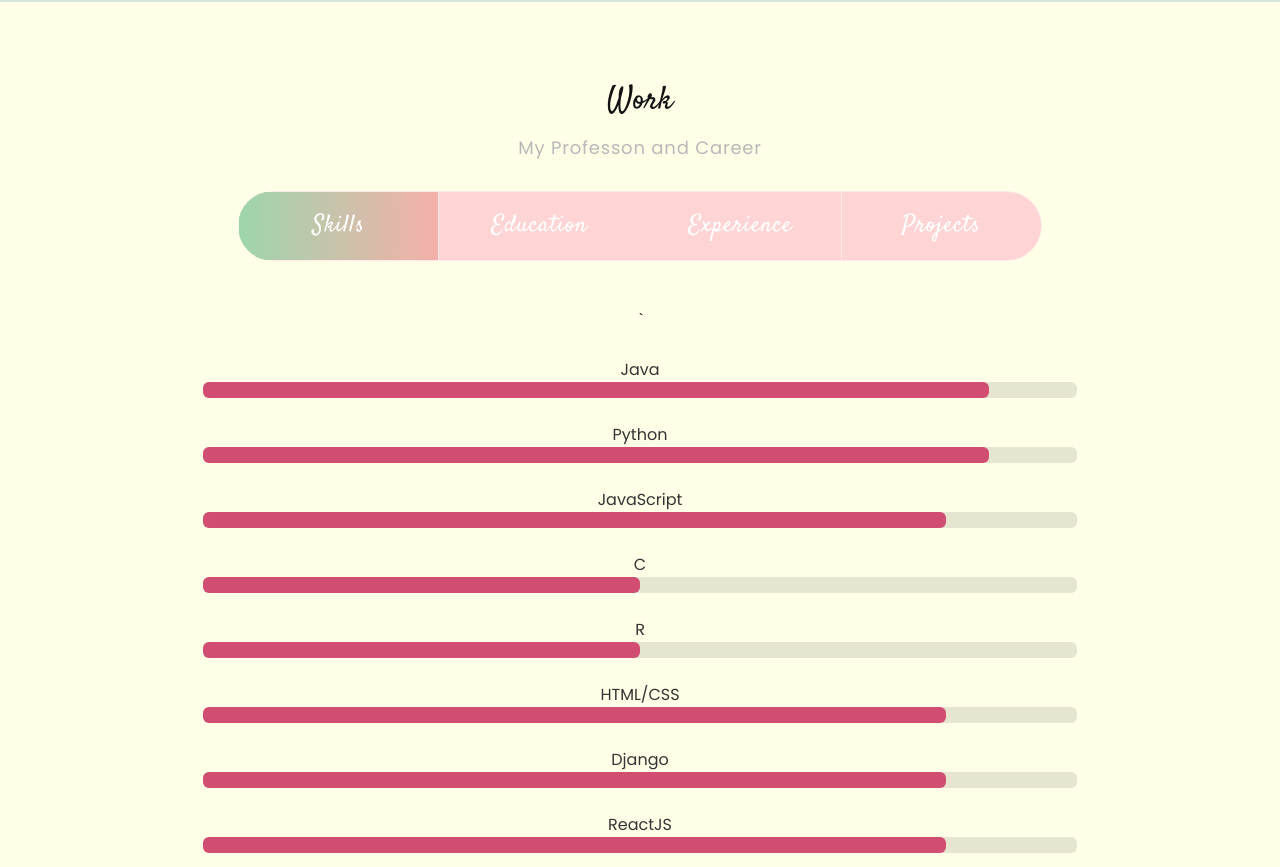
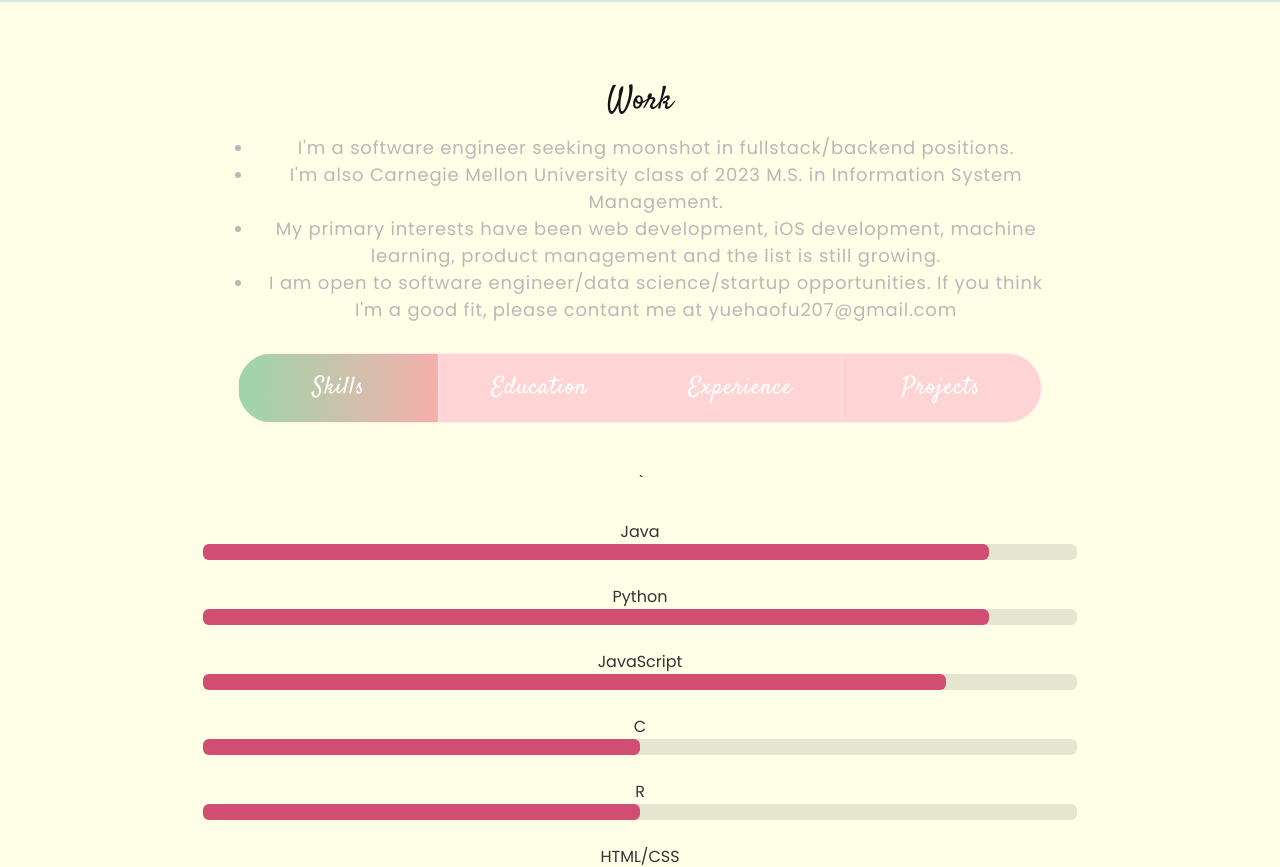
Before and after one commit to KATHRINEFU/personal-portfolio, a React (Create React App) app: page / in a window 1280 px wide. Shown: the part 820-1687 px from the top of the page. Built offline with nearby package versions, Linux system fonts and the light colour scheme.

Commit message:
updated work summary

```diff
--- a/src/App.css
+++ b/src/App.css
@@ -404,6 +404,17 @@
   width: 56%;
   font-family: 'Poppins';
 }
+
+.project-summary{
+  color: #B8B8B8;
+  font-size: 18px;
+  letter-spacing: 0.8px;
+  line-height: 1.5em;
+  margin: 14px auto 30px auto;
+  text-align: center;
+  width: 75%;
+  font-family: 'Poppins';
+}
 .project .nav.nav-pills {
   width: 72%;
   margin: 0 auto;
--- a/src/components/Projects.js
+++ b/src/components/Projects.js
@@ -18,7 +18,12 @@
                 <Row>
                     <Col>
                     <h2> Work </h2>
-                    <p> My Professon and Career </p>
+                    <ul className="project-summary">
+                        <li>I'm a software engineer seeking moonshot in fullstack/backend positions. </li>
+                        <li>I'm also Carnegie Mellon University class of 2023 M.S. in Information System Management.</li>
+                        <li>My primary interests have been web development, iOS development, machine learning, product management and the list is still growing. </li>
+                        <li>I am open to software engineer/data science/startup opportunities. If you think I'm a good fit, please contant me at yuehaofu207@gmail.com</li>
+                    </ul>
                     <TabContainer id="projects-tabs" defaultActiveKey="first">
                         <Nav variant="pills" className="nav-pills mb-5 justify-content-center align-items-center" id="pills-tab">
                             <Nav.Item>
```
